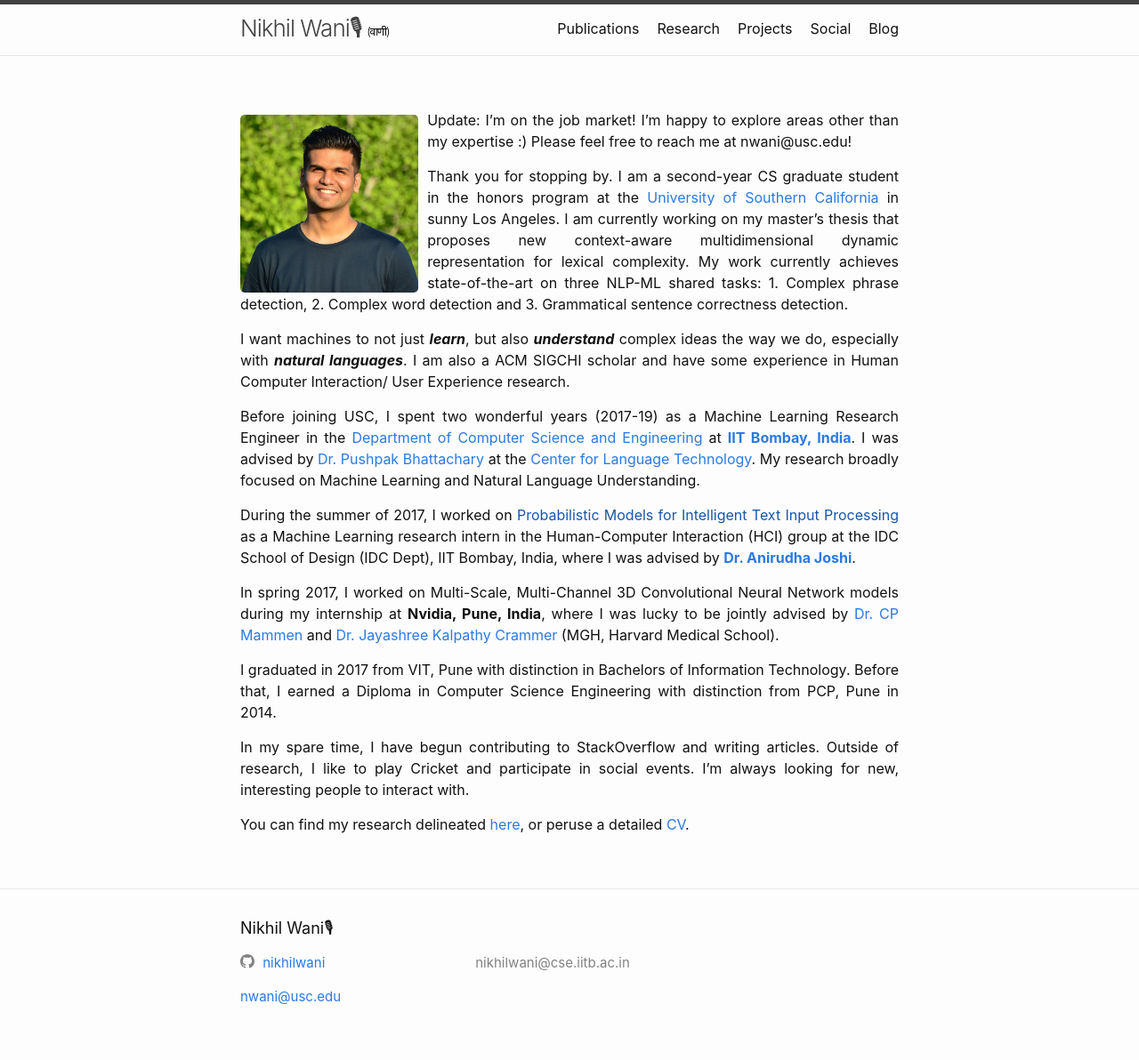
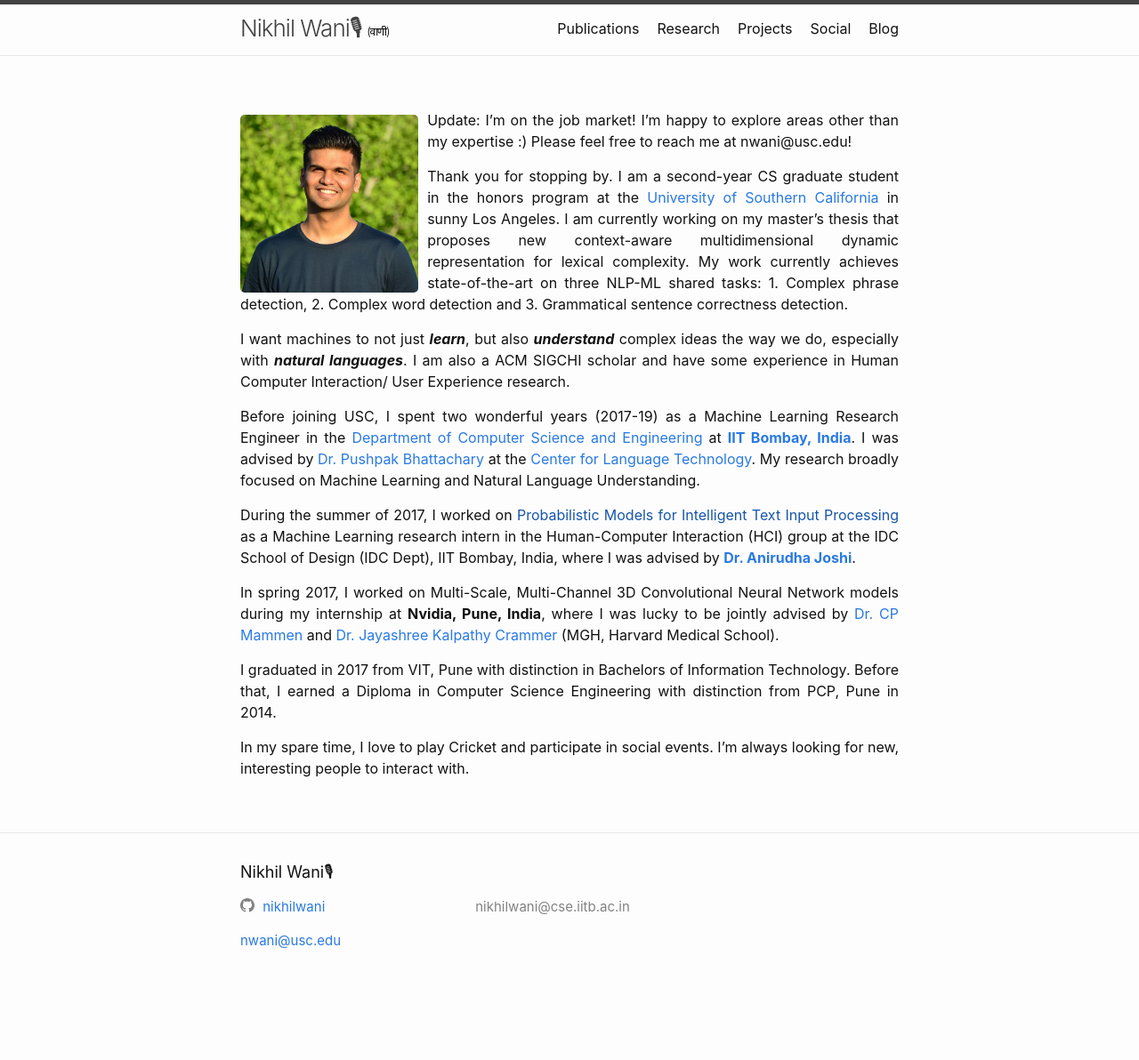
Before and after one commit to nikhilwani/nikhilwani.github.io, a Jekyll site: the page built from index.md, in a window 1280 px wide. Shown: the whole page at 89% size. Built offline with Jekyll 4.4.1, drawn with Linux system fonts in a browser that asks for light colours; comment, search, counter and statistics services are not loaded; after the commit the page ends 1129 px from its top, so only the background shows below that.

Commit message:
Update index.md

```diff
--- a/index.md
+++ b/index.md
@@ -80,6 +80,4 @@
 I graduated in 2017 from VIT, Pune with distinction in Bachelors of Information Technology. Before that, I earned a Diploma in Computer Science Engineering with distinction from PCP, Pune in 2014.
 
 
-In my spare time, I have begun contributing to StackOverflow and writing articles. Outside of research, I like to play Cricket and participate in social events. I'm always looking for new, interesting people to interact with.
-
-You can find my research delineated [here](http://localhost:4000/research/), or peruse a detailed [CV](http://localhost:4000/research/).
+In my spare time, I love to play Cricket and participate in social events. I'm always looking for new, interesting people to interact with.
```
